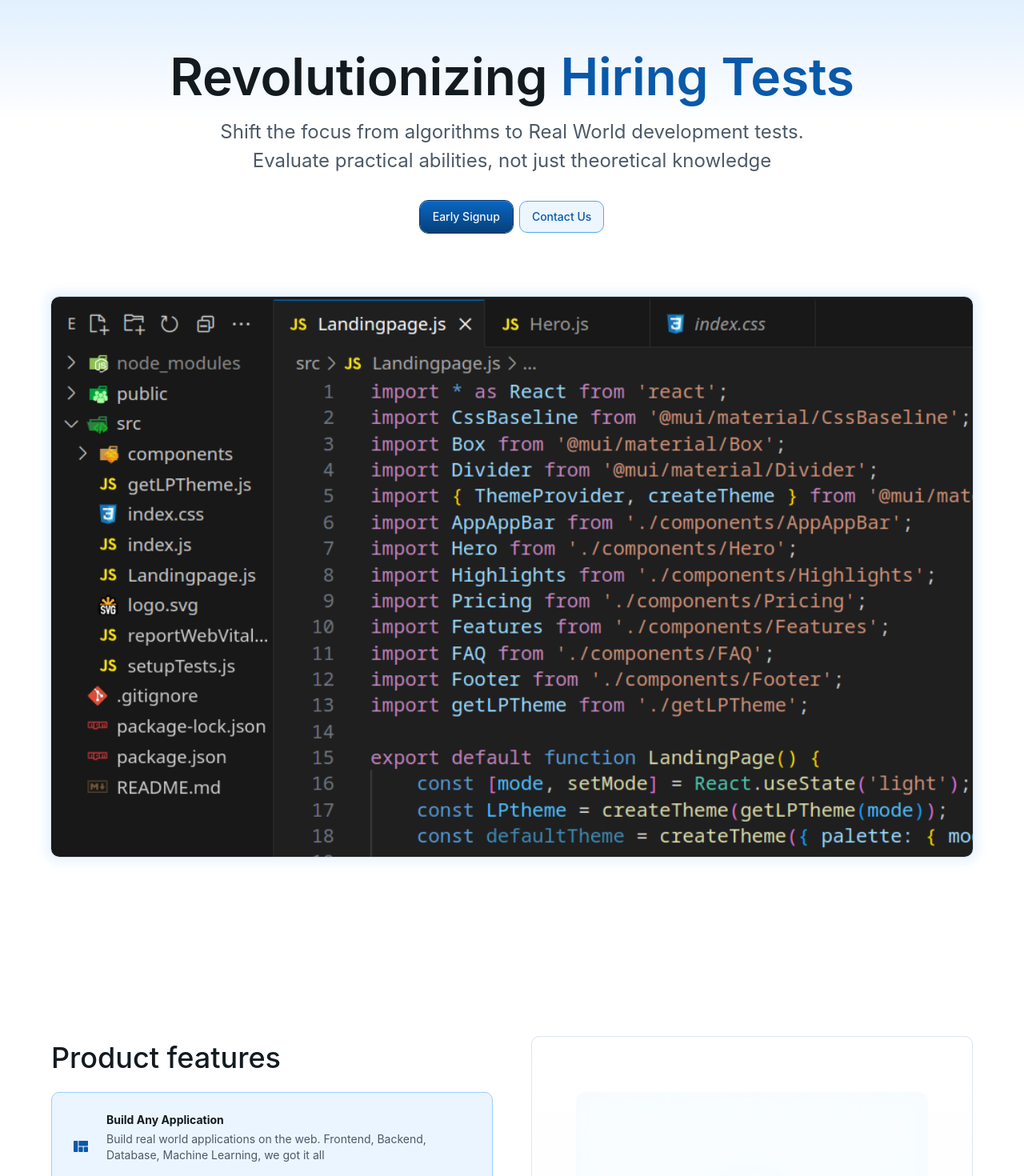
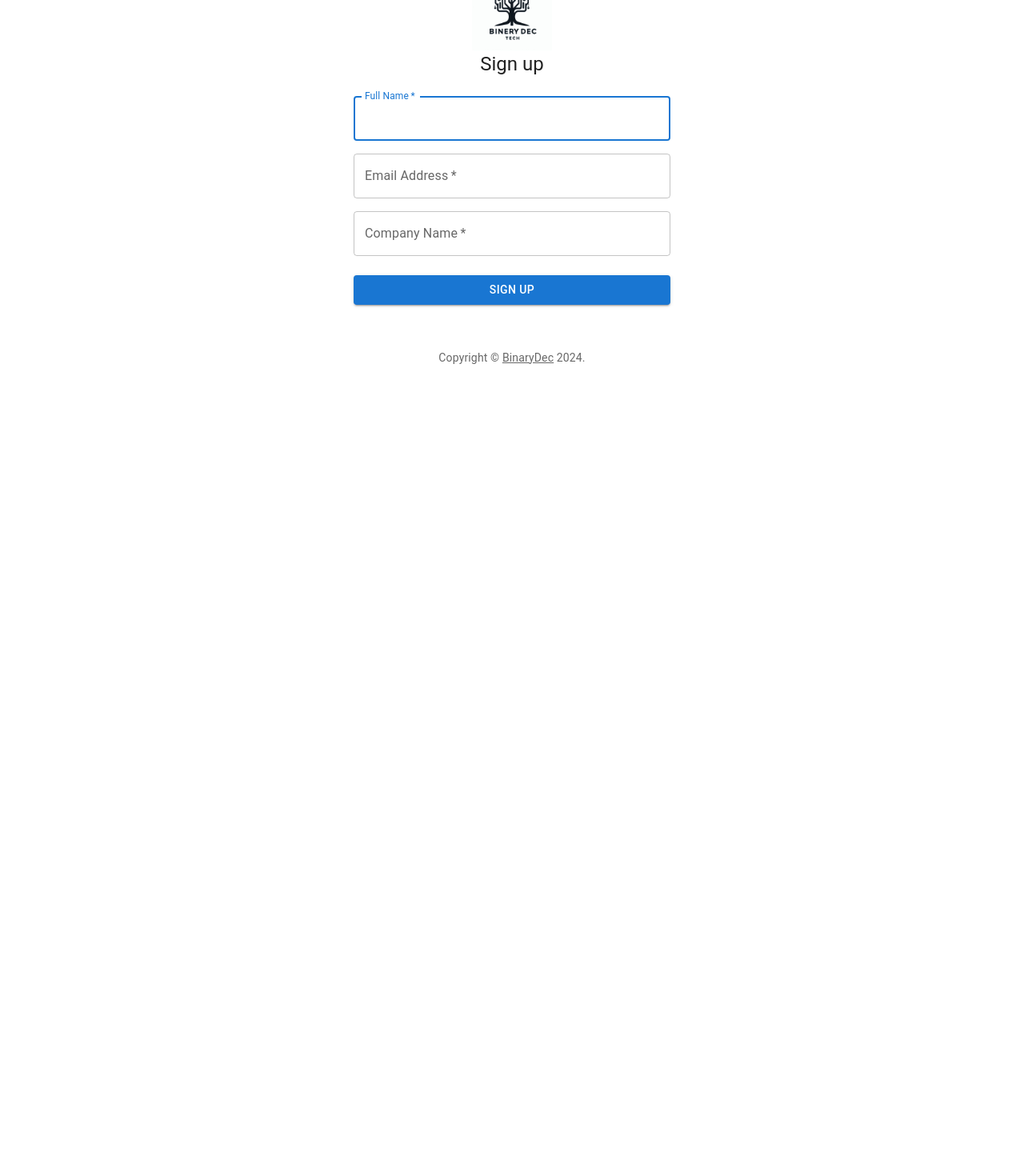
Before and after one commit to Evilcmd/binarydec-landingpage-frontend, a React (Create React App) app: page /signup in a window 1280 px wide. Shown: the part 100-1570 px from the top of the page at 80% size. After the commit the page ends 800 px from the top, so only its background shows below. Built offline with nearby package versions, Linux system fonts and the light colour scheme.

Commit message:
made changes in pricing

```diff
--- a/package.json
+++ b/package.json
@@ -12,6 +12,7 @@
     "@testing-library/user-event": "^13.5.0",
     "react": "^18.3.1",
     "react-dom": "^18.3.1",
+    "react-router-dom": "^6.26.1",
     "react-scripts": "5.0.1",
     "web-vitals": "^2.1.4"
   },
--- /dev/null
+++ b/src/App.js
@@ -0,0 +1,18 @@
+// src/App.js
+import React from 'react';
+import { BrowserRouter as Router, Route, Routes } from 'react-router-dom';
+import LandingPage from './Landingpage';
+import SignUp from './signup';
+
+function App() {
+    return (
+        <Router>
+            <Routes>
+                <Route path="/" element={<LandingPage />} />
+                <Route path="/signup" element={<SignUp />} />
+            </Routes>
+        </Router>
+    );
+}
+
+export default App;
--- a/src/components/Pricing.js
+++ b/src/components/Pricing.js
@@ -14,43 +14,50 @@
 
 const tiers = [
     {
-        title: 'Free',
-        price: '0',
+        title: 'Sign up',
+        price: '',
+        pricedesc: '',
         description: [
-            '10 users included',
-            '2 GB of storage',
-            'Help center access',
-            'Email support',
+            '5 credits included',
+            'Early Bird Pricing',
+            'Priority Support',
+            'Exclusive offers',
         ],
-        buttonText: 'Sign up for free',
+        buttonText: 'Sign up for Early Access',
         buttonVariant: 'outlined',
+        href: '/signup'
     },
     {
-        title: 'Professional',
+        title: 'Bundle',
         subheader: 'Recommended',
-        price: '15',
+        oldprice: '100',
+        price: '50',
+        pricedesc: 'for 12 credits',
         description: [
-            '20 users included',
-            '10 GB of storage',
+            '12 credits',
+            'Early Bird Pricing',
             'Help center access',
-            'Priority email support',
-            'Dedicated team',
-            'Best deals',
+            'Priority Support',
+            'Exclusive offers',
         ],
-        buttonText: 'Start now',
-        buttonVariant: 'contained',
+        buttonText: 'Buy Now',
+        buttonVariant: 'outlined',
+        href: '/checkout'
     },
     {
-        title: 'Enterprise',
-        price: '30',
+        title: 'Buy Credits',
+        oldprice: '10',
+        price: '5',
+        pricedesc: 'for 1 credit',
         description: [
-            '50 users included',
-            '30 GB of storage',
+            '1 credit',
+            'Early Bird Pricing',
             'Help center access',
-            'Phone & email support',
+            'Priority Support',
         ],
-        buttonText: 'Contact us',
+        buttonText: 'Buy Now',
         buttonVariant: 'outlined',
+        href: '/checkout'
     },
 ];
 
@@ -74,14 +81,12 @@
                     textAlign: { sm: 'left', md: 'center' },
                 }}
             >
-                <Typography component="h2" variant="h4" color="text.primary">
-                    Pricing
+                <Typography component="h2" variant="h4" color="text.primary" style={{ fontSize: '3.5rem' }}>
+                    Pre Launch Offer
                 </Typography>
-                <Typography variant="body1" color="text.secondary">
-                    Quickly build an effective pricing table for your potential customers with
-                    this layout. <br />
-                    It&apos;s built with default Material UI components with little
-                    customization.
+                <Typography variant="body1" color="text.secondary" style={{ fontSize: '1.5rem' }}>
+                    You can buy credits (1 credit = 1 test) at a massive discount as part of our pre launch offer<br />
+                    All users signing up in the pre launch will get 5 credits free and exclusive access to special offers, early-bird pricing, and priority support.
                 </Typography>
             </Box>
             <Grid container spacing={3} alignItems="center" justifyContent="center">
@@ -121,7 +126,7 @@
                                     <Typography component="h3" variant="h6">
                                         {tier.title}
                                     </Typography>
-                                    {tier.title === 'Professional' && (
+                                    {tier.title === 'Bundle' && (
                                         <Chip
                                             icon={<AutoAwesomeIcon />}
                                             label={tier.subheader}
@@ -140,6 +145,8 @@
                                         />
                                     )}
                                 </Box>
+                                {tier.price != '' ? (
+
                                     <Box
                                         sx={{
                                             display: 'flex',
@@ -147,13 +154,17 @@
                                             color: tier.title === 'Professional' ? 'grey.50' : undefined,
                                         }}
                                     >
+                                        <Typography component="h3" variant="h6" style={{ textDecoration: 'line-through' }}>
+                                            ${tier.oldprice}
+                                        </Typography>
                                         <Typography component="h3" variant="h2">
-                                        ${tier.price}
+                                            &nbsp;${tier.price}
                                         </Typography>
                                         <Typography component="h3" variant="h6">
-                                        &nbsp; per month
+                                            &nbsp; {tier.pricedesc}
                                         </Typography>
                                     </Box>
+                                ) : <></>}
                                 <Divider
                                     sx={{
                                         my: 2,
@@ -198,7 +209,7 @@
                                     fullWidth
                                     variant={tier.buttonVariant}
                                     component="a"
-                                    href="/material-ui/getting-started/templates/checkout/"
+                                    href={tier.href}
                                     target="_blank"
                                 >
                                     {tier.buttonText}
--- a/src/index.js
+++ b/src/index.js
@@ -2,12 +2,12 @@
 import ReactDOM from 'react-dom/client';
 import './index.css';
 import reportWebVitals from './reportWebVitals';
-import LandingPage from './Landingpage';
+import App from './App';
 
 const root = ReactDOM.createRoot(document.getElementById('root'));
 root.render(
     <React.StrictMode>
-        <LandingPage />
+        <App />
     </React.StrictMode>
 );
 
--- /dev/null
+++ b/src/signup.js
@@ -0,0 +1,104 @@
+import * as React from 'react';
+import Button from '@mui/material/Button';
+import CssBaseline from '@mui/material/CssBaseline';
+import TextField from '@mui/material/TextField';
+import Link from '@mui/material/Link';
+import Grid from '@mui/material/Grid';
+import Box from '@mui/material/Box';
+import Typography from '@mui/material/Typography';
+import Container from '@mui/material/Container';
+import { createTheme, ThemeProvider } from '@mui/material/styles';
+
+
+function Copyright(props) {
+    return (
+        <Typography variant="body2" color="text.secondary" align="center" {...props}>
+            {'Copyright © '}
+            <Link color="inherit" href="https://localhost:3000">
+                BinaryDec
+            </Link>{' '}
+            {2024}
+            {'.'}
+        </Typography>
+    );
+}
+
+// TODO remove, this demo shouldn't need to reset the theme.
+
+const defaultTheme = createTheme();
+
+export default function SignUp() {
+    const handleSubmit = (event) => {
+        event.preventDefault();
+        const data = new FormData(event.currentTarget);
+        console.log({
+            email: data.get('email'),
+            password: data.get('password'),
+        });
+    };
+
+    return (
+        <ThemeProvider theme={defaultTheme}>
+            <Container component="main" maxWidth="xs">
+                <CssBaseline />
+                <Box
+                    sx={{
+                        marginTop: 8,
+                        display: 'flex',
+                        flexDirection: 'column',
+                        alignItems: 'center',
+                    }}
+                >
+                    <img src='/static/logo.png' width='100rem' height='100rem' />
+                    <Typography component="h1" variant="h5">
+                        Sign up
+                    </Typography>
+                    <Box component="form" noValidate onSubmit={handleSubmit} sx={{ mt: 3 }}>
+                        <Grid container spacing={2}>
+                            <Grid item xs={12}>
+                                <TextField
+                                    autoComplete="full-name"
+                                    name="fullName"
+                                    required
+                                    fullWidth
+                                    id="firstName"
+                                    label="Full Name"
+                                    autoFocus
+                                />
+                            </Grid>
+                            <Grid item xs={12}>
+                                <TextField
+                                    required
+                                    fullWidth
+                                    id="email"
+                                    label="Email Address"
+                                    name="email"
+                                    autoComplete="email"
+                                />
+                            </Grid>
+                            <Grid item xs={12}>
+                                <TextField
+                                    required
+                                    fullWidth
+                                    name="companyName"
+                                    label="Company Name"
+                                    id="company"
+                                    autoComplete="company-name"
+                                />
+                            </Grid>
+                        </Grid>
+                        <Button
+                            type="submit"
+                            fullWidth
+                            variant="contained"
+                            sx={{ mt: 3, mb: 2 }}
+                        >
+                            Sign Up
+                        </Button>
+                    </Box>
+                </Box>
+                <Copyright sx={{ mt: 5 }} />
+            </Container>
+        </ThemeProvider>
+    );
+}
```
Also changed, not shown: 1 other file (tests, documents, lock files or other folders). Lines whose indentation alone changed are shown as unchanged.
